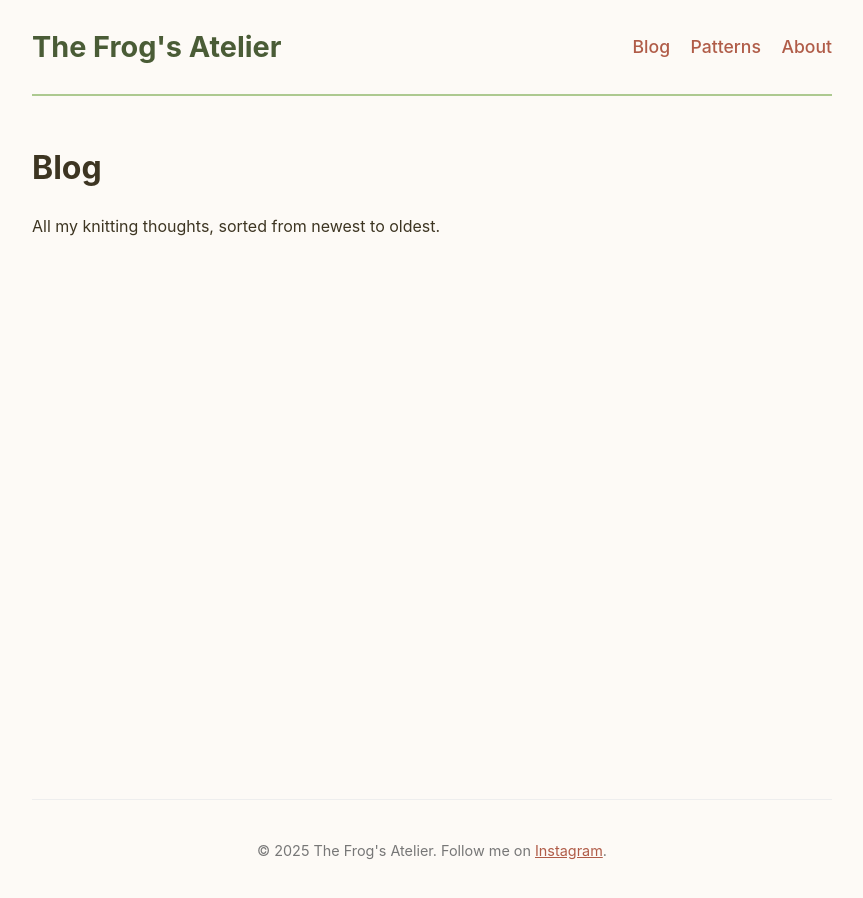
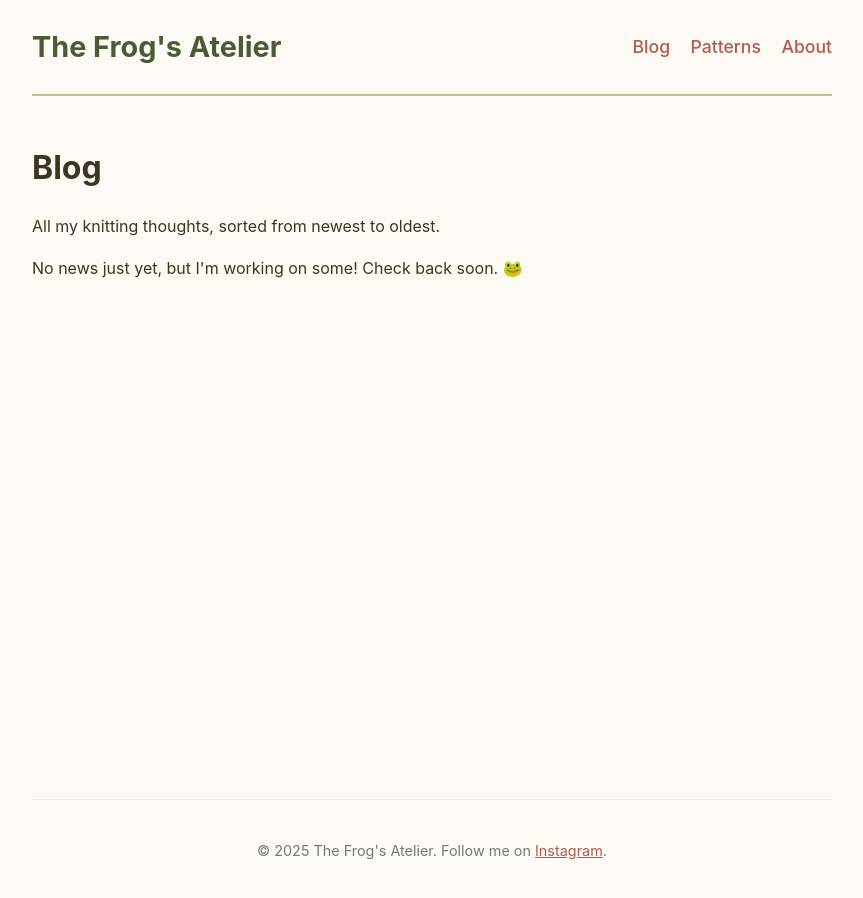
Before and after one commit to PotatoAim101/thefrogsatelier, a Jekyll site: the page built from blog/index.md, in a window 1280 px wide. Shown: the whole page, without its empty margins (208-1071 px from the left). Built offline with Jekyll 4.4.1, drawn with Linux system fonts in a browser that asks for light colours.

Commit message:
no new posts yet

```diff
--- a/blog/index.md
+++ b/blog/index.md
@@ -18,6 +18,6 @@ title: Blog
   {% endfor %}
 </ul>
 
-{% if site.blog.size == 0 %}
+{% if site.posts.size == 0 %}
   <p>No news just yet, but I'm working on some! Check back soon. 🐸</p>
 {% endif %}
```
